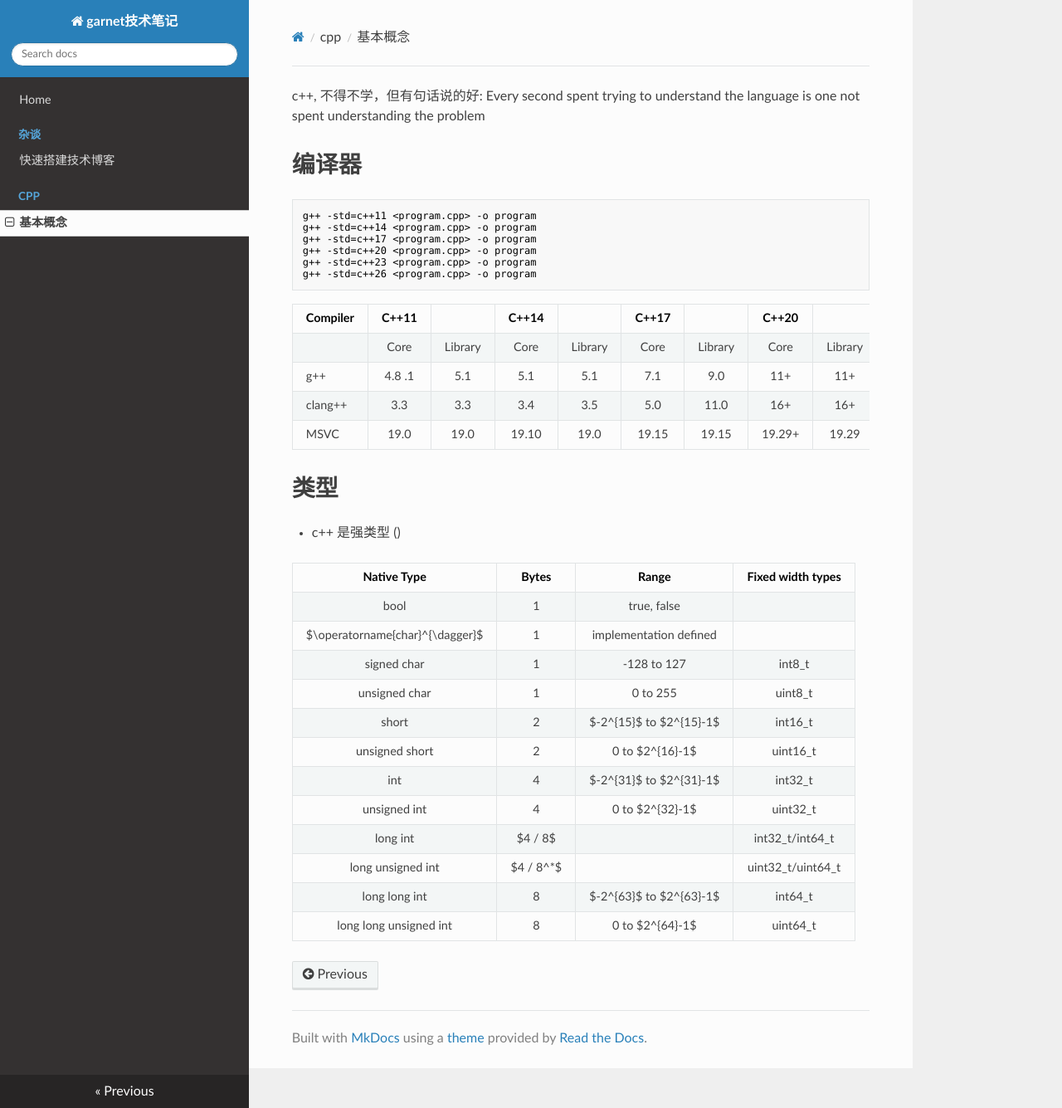
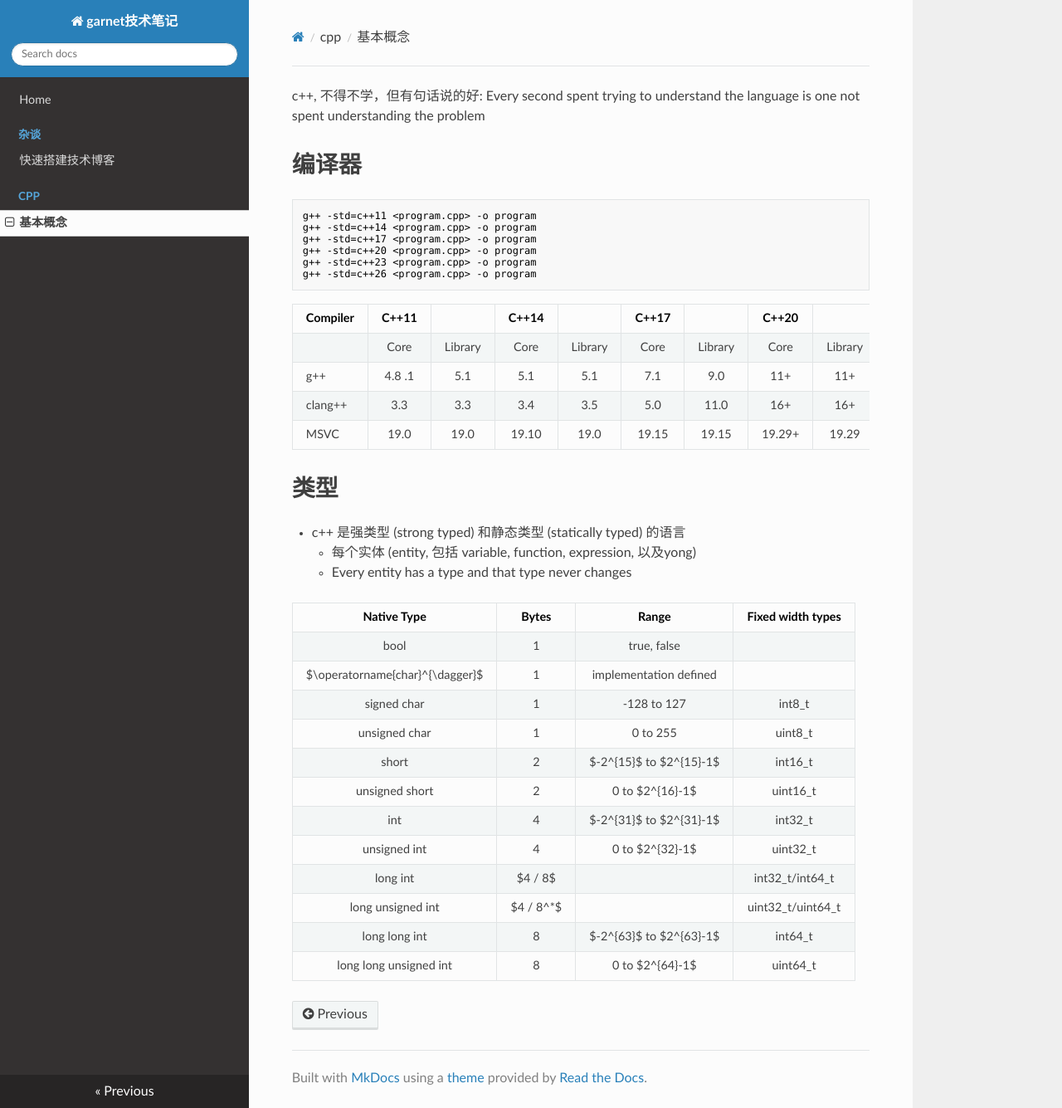
Before and after one commit to ymma98/technotes, an MkDocs documentation site: the page built from docs/cpp/基本概念.md, in a window 1280 px wide and 1335 px high. Shown: the whole window at 83% size. Built offline with MkDocs 1.6.1, drawn with Linux system fonts in a browser that asks for light colours; nearby versions of some CDN libraries.

Commit message:
docs/cpp/基本概念.md updated from https://stackedit.cn/

```diff
--- a/docs/cpp/基本概念.md
+++ b/docs/cpp/基本概念.md
@@ -21,7 +21,9 @@ g++ -std=c++26 <program.cpp> -o program
 
 # 类型
 
-* c++ 是强类型 ()
+* c++ 是强类型 (strong typed) 和静态类型 (statically typed) 的语言
+	* 每个实体 (entity, 包括 variable, function, expression, 以及yong)
+	* Every entity has a type and that type never changes
 
 | Native Type | Bytes | Range | Fixed width types <br> <cstdint> |
 | :---: | :---: | :---: | :---: |
```
Also changed, not shown: other parts of docs/cpp/基本概念.md (+2 -2 lines).
